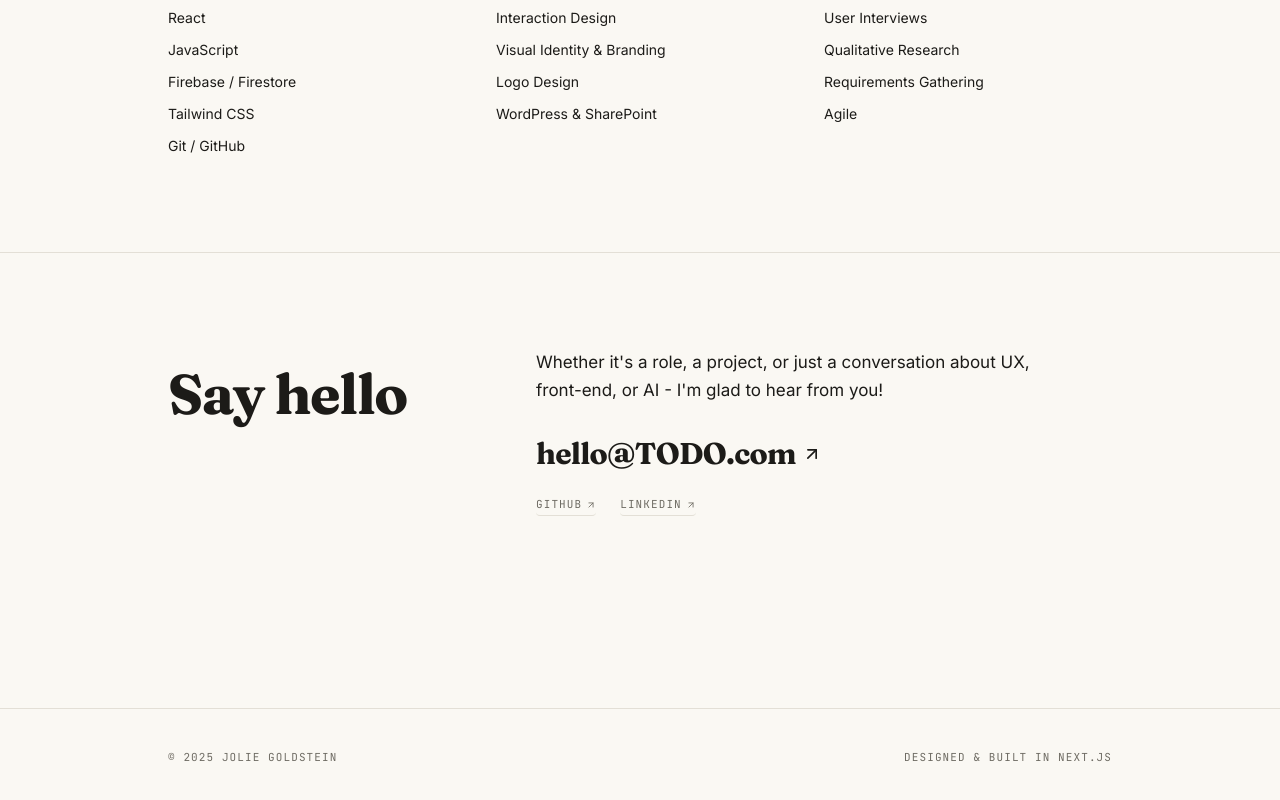
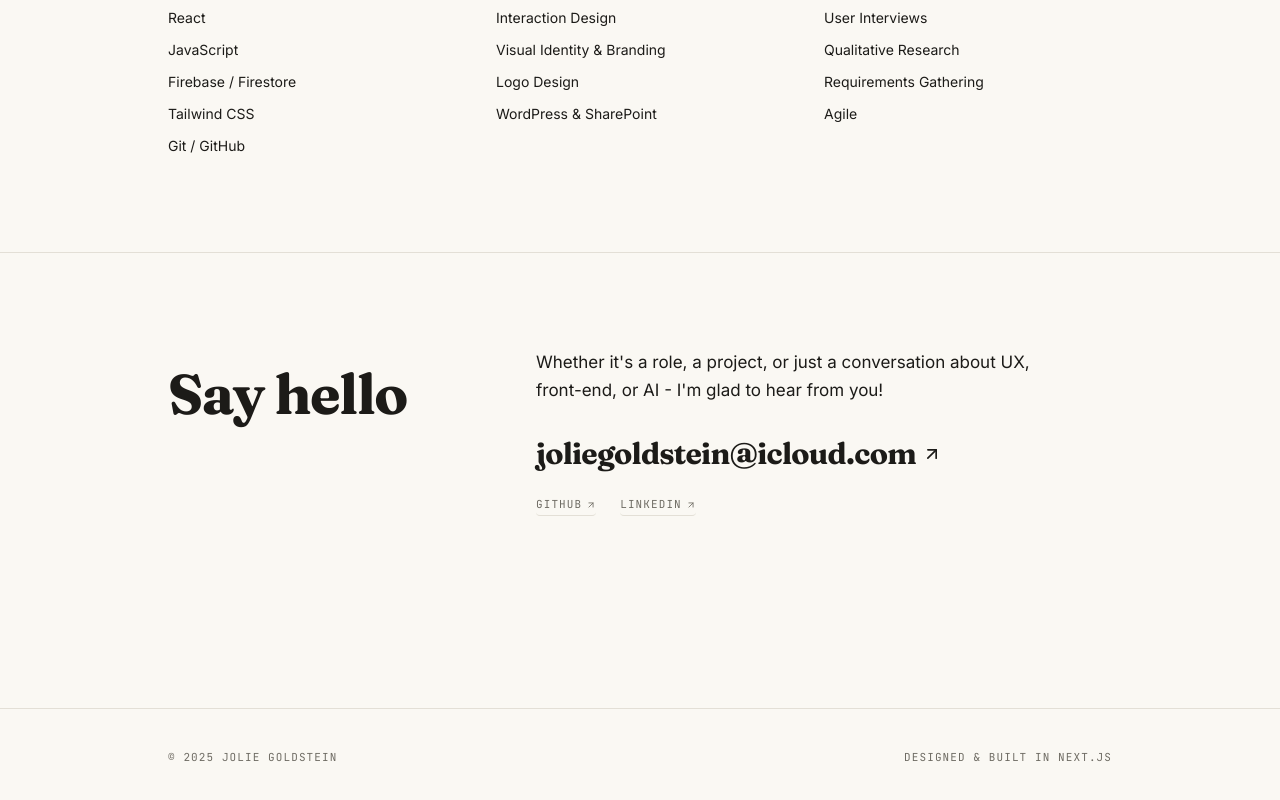
Before and after one commit to jog228/jolie-goldstein-portfolio, a Next.js app: page / in a window 1280 px wide. Shown: the part 3566-4366 px from the top of the page. Built offline with nearby package versions, Linux system fonts and the light colour scheme.

Commit message:
fix contact

```diff
--- a/components/sections/Contact.tsx
+++ b/components/sections/Contact.tsx
@@ -28,10 +28,10 @@ export function Contact() {
               <div className="space-y-4">
                 {}
                 <a
-                  href="mailto:jog228@lehigh.edu"
+                  href="mailto:joliegoldstein@icloud.com"
                   className="group inline-flex items-center gap-1.5 font-display font-bold text-ink text-2xl sm:text-3xl tracking-tight hover:text-accent transition-colors focus-visible:outline-none focus-visible:ring-2 focus-visible:ring-accent focus-visible:ring-offset-2 focus-visible:ring-offset-canvas rounded-sm"
                 >
-                  hello@TODO.com
+                  joliegoldstein@icloud.com
                   <ArrowUpRight
                     size={20}
                     className="transition-transform group-hover:translate-x-0.5 group-hover:-translate-y-0.5"
--- a/components/sections/Hero.tsx
+++ b/components/sections/Hero.tsx
@@ -22,7 +22,7 @@ const LINKS = [
   { label: 'GitHub', href: 'https://github.com/jog228' },
   { label: 'LinkedIn', href: 'https://www.linkedin.com/in/joliegoldstein/' },
   { label: 'Resume', href: '/resume.pdf' },
-  { label: 'Email', href: 'mailto:jog228@lehigh.edu' },
+  { label: 'Email', href: 'mailto:joliegoldstein@icloud.com' },
 ]
 
 export function Hero() {
```
